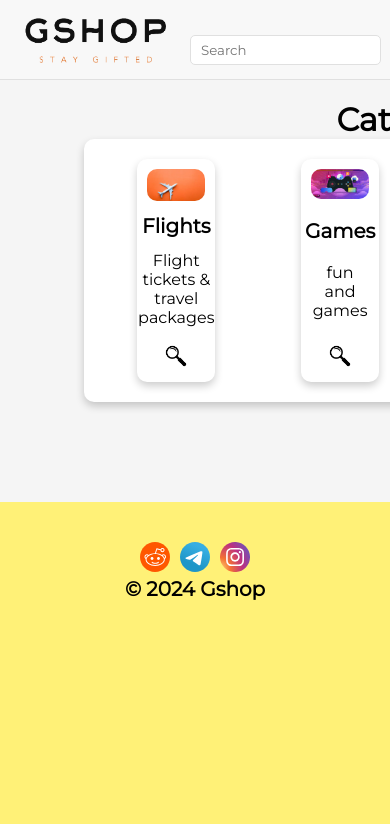
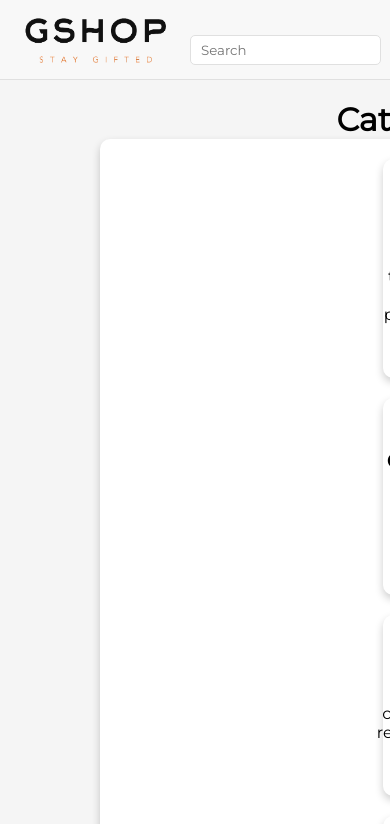
Before and after one commit to mahnooshr/Web-Team, a React (Create React App) app in the folder project/frontend/: page / in a window 390 px wide. Shown: the top 824 px of the page. Built offline with nearby package versions, Linux system fonts and the light colour scheme.

Commit message:
homepage_responsive

```diff
--- a/project/frontend/src/styles/card_grid.css
+++ b/project/frontend/src/styles/card_grid.css
@@ -1,7 +1,6 @@
-
 .card-grid {
     display: grid;
-    grid-template-columns: 1fr 1fr 1fr 1fr;
+    grid-template-columns: 1fr;
     grid-gap: 20px;
     padding: 20px;
     justify-items: center;
@@ -9,11 +8,30 @@
     justify-content: center;
     align-content: center;
     margin: 0;
-    min-width: 80vh;
-    /* max-width: 80vh; */
-    height: 100%;
+    min-width: 100%;
     background-color: white;
     border-radius: 10px;
     box-shadow: 0 4px 8px 0 rgba(0, 0, 0, 0.2);
     transition: 0.3s;
 }
+
+
+@media screen and (min-width: 800px) {
+    .card-grid {
+        grid-template-columns: repeat(4, 1fr);
+        max-width: 80%;
+    }
+}
+
+
+@media screen and (max-width: 600px) {
+    .card-grid {
+        grid-template-columns: repeat(2, 1fr);
+    }
+}
+
+@media screen and (max-width: 400px) {
+    .card-grid {
+        grid-template-columns: 1fr;
+    }
+}
--- a/project/frontend/src/styles/contact.css
+++ b/project/frontend/src/styles/contact.css
@@ -1,4 +1,3 @@
-/* Style for the Contact component */
 
 
 .text-center {
@@ -15,7 +14,7 @@
   margin-bottom: 4rem;
 }
 
-  /* Style for the form */
+
 form {
   display: flex;
   flex-direction: column;
@@ -23,7 +22,7 @@
   padding: 20px;
   border-radius: 10px;
   box-shadow: 0 4px 8px rgba(0, 0, 0, 0.1);
-    margin-top: 20px; /* Add margin to separate from the top */
+  margin-top: 20px;
 }
 
 .form-label {
@@ -50,3 +49,10 @@
   background-color: #007bff;
   border-color: #007bff;
 }
+
+
+@media screen and (max-width: 500px) {
+  .form-control {
+      font-size: 14px;
+  }
+}
```
Lines whose indentation alone changed are shown as unchanged.
